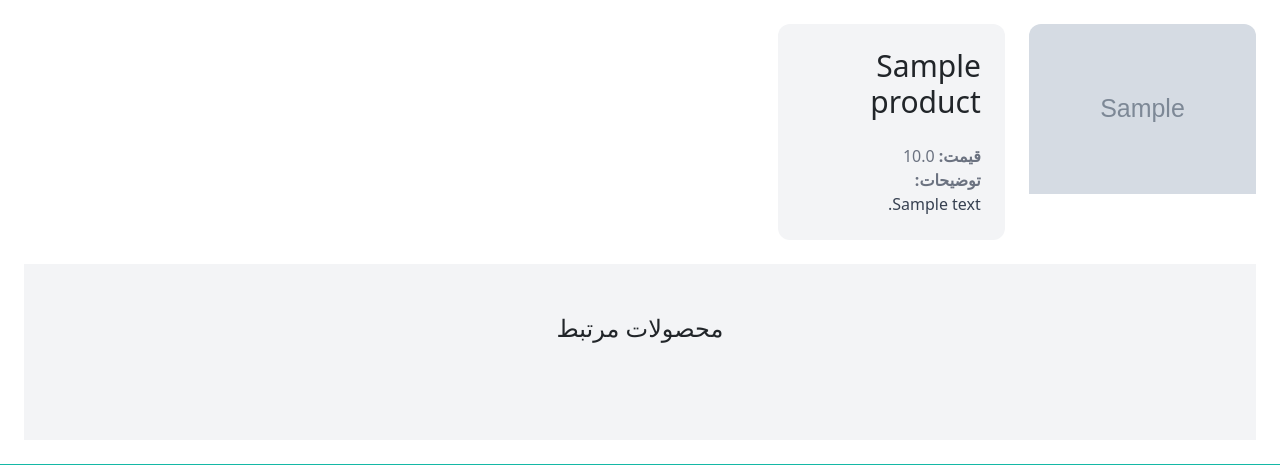
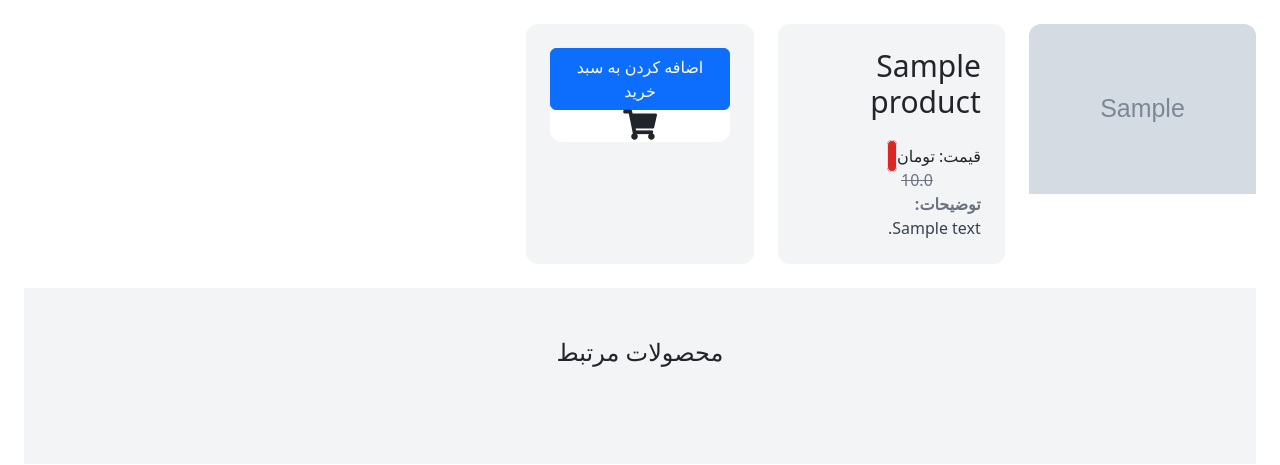
Before and after one commit to Mohammadrzn/DjangoOnlineShop, a Django app: page /product/1/ in a window 1280 px wide. Shown: the part 139-604 px from the top of the page. Run offline with Django 4.2, Linux system fonts and the light colour scheme; tables that the repository leaves empty hold one stand-in row (values such as "Sample post"); grey boxes marked "Sample" are stand-in pictures; parts of the project's set-up code (start-up, migrations or seed data) failed here and were passed over; some libraries are stand-ins or nearby versions.

Commit message:
Add showing discounted products

```diff
--- a/templates/detail.html
+++ b/templates/detail.html
@@ -13,8 +13,28 @@
         </div>
         <div class="col-span p-6 bg-gray-100 rounded-xl">
             <h2 class="mb-6 text-3xl">{{ product.name }}</h2>
-            <p class="text-gray-500"><strong>قیمت: </strong>{{ product.price }}</p>
+            <span>قیمت: {{ product.get_price }}تومان </span>
+            <span class="border bg-red-600 p-1 text-white rounded-full">
+                {% if discount.discount_for == "p" %}
+                    {% if discount.type == "p" %}
+                        %{{ discount.amount }}
+                    {% elif discount.type == "c" %}
+                        تومان{{ discount.amount }}
+                    {% endif %}
+                {% endif %}
+            </span>
+            <p class="text-gray-500 line-through px-12">{{ product.price }}</p>
             <p class="text-gray-700"><strong class="text-gray-500">توضیحات: </strong><br>{{ product.description }}</p>
+        </div>
+        <div class="col-span p-6 bg-gray-100 rounded-xl">
+            <div class="bg-white rounded-b-xl text-center">
+                <button id="add" product="{{ product.id }}" type="button" class="btn btn-primary">اضافه کردن به
+                    سبد خرید
+                </button>
+                <a href="{% url "product:cart_page" %}" class="hover:text-blue-700">
+                    <i class="fa fa-shopping-cart" style="font-size:30px"></i>
+                </a>
+            </div>
         </div>
     </div>
     <div class="mt-6 px-6 py-12 bg-gray-100">
@@ -44,4 +64,33 @@
             {% endfor %}
         </div>
     </div>
+    <script>
+        $(document).ready(function () {
+            // This code block runs when the document is ready
+
+            $("#add").on('click', function () {
+                // This code block executes when the element with id "add" is clicked
+
+                let product = $("#add").attr("product");
+
+                // Send an AJAX request to the server to add the product to the cart
+                $.ajax({
+                    url: '/product/cart/' + product + '/',
+                    type: 'POST',
+                    data: {
+                        product_id: product,
+                        csrfmiddlewaretoken: '{{ csrf_token }}'  // Replace with the actual value of the CSRF token
+                    },
+                    success: function (response) {
+                        console.log(response)
+                        alert("محصول شما به سبد خرید اضافه شد. می توانید آن ها در سبد خرید مشاهده کنید.");
+                        window.location.replace("/product/" + product);
+                    },
+                    error: function () {
+                        alert("مشکلی در اضافه کردن محصول به سبد خرید رخ داد.");
+                    }
+                });
+            });
+        });
+    </script>
 {% endblock %}
```
